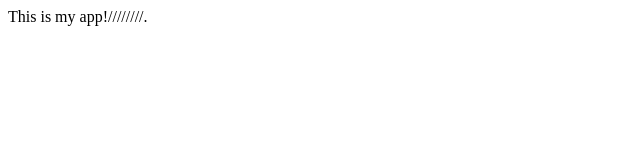
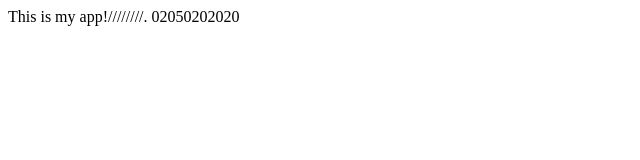
Before and after one commit to psathvik1636/myappsample, a plain HTML site: page index.html in a window 1280 px wide. Shown: the whole page, without its empty margins (0-640 px from the left). Drawn offline with Linux system fonts and the light colour scheme.

Commit message:
updated index .html with  02050202020

```diff
--- a/index.html
+++ b/index.html
@@ -3,7 +3,7 @@
         <title>My App</title>
     </head>
     <body>
-        This is my app!////////.
+        This is my app!////////.   02050202020
     </body>
 
 </html>
```
